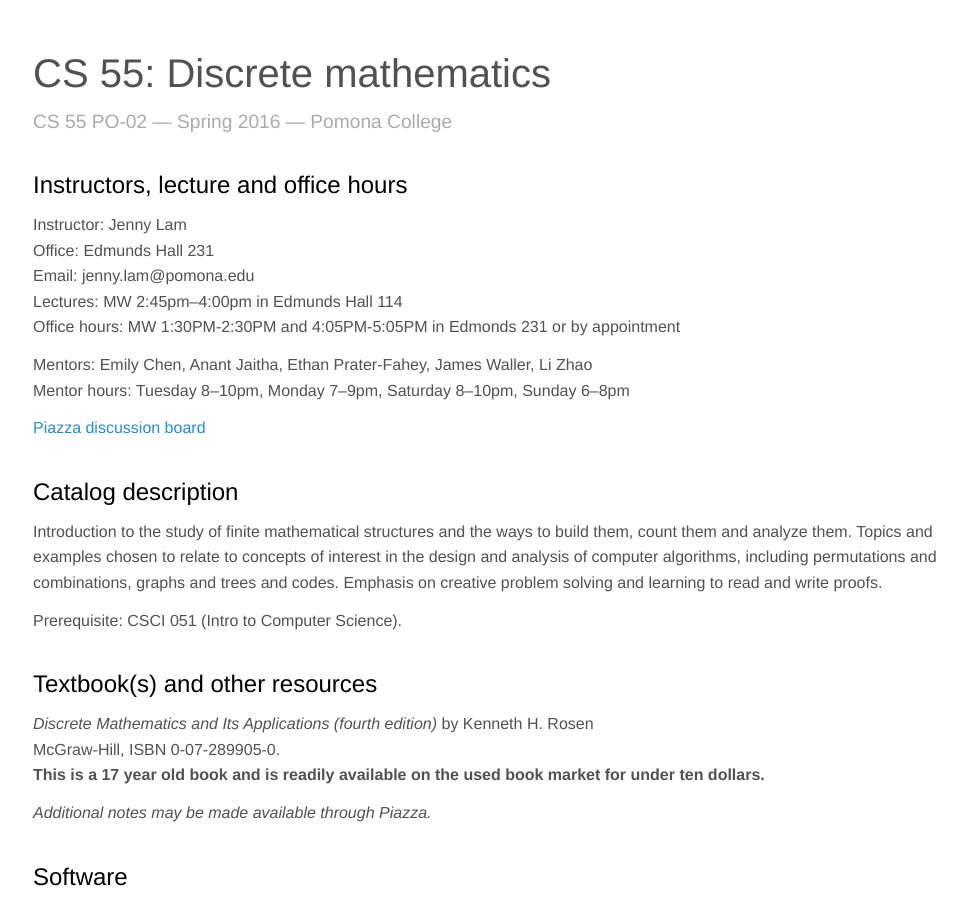
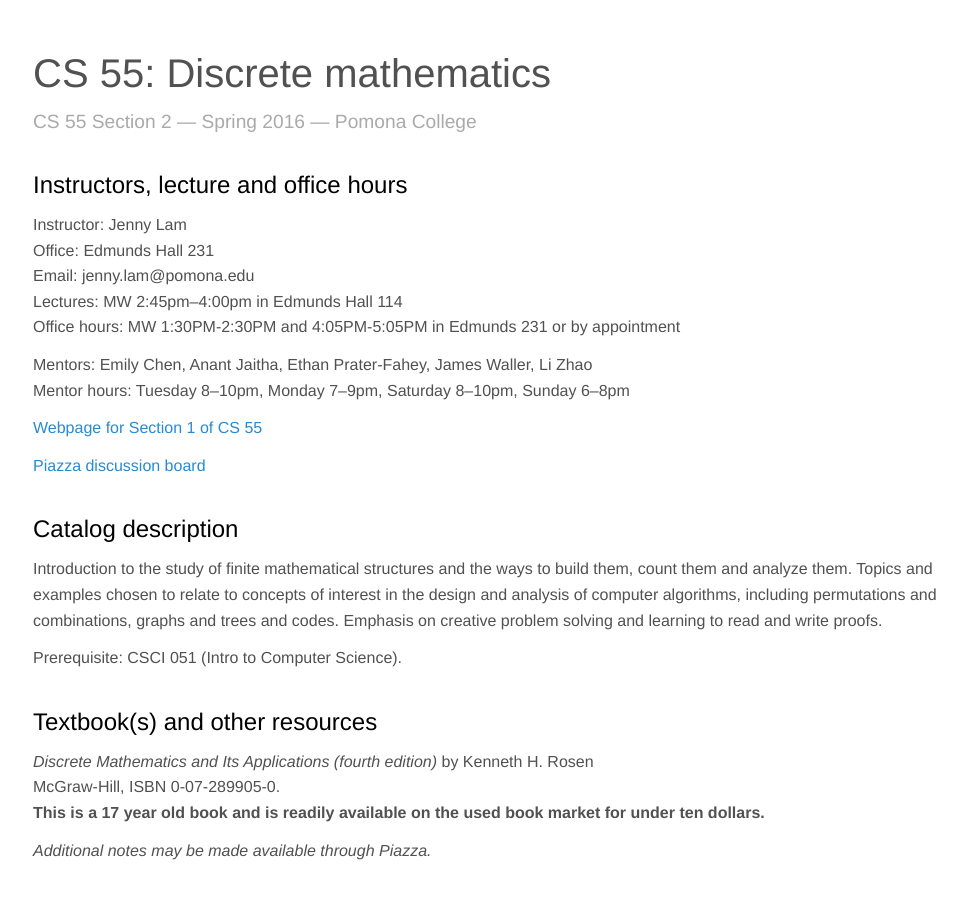
Before and after one commit to jnylam/jnylam.github.io, a Jekyll site: the page built from _courses/55/index.md, in a window 1280 px wide and 900 px high. Shown: the whole window, without its empty margins (127-1094 px from the left). Built offline with Jekyll 4.4.1, drawn with Linux system fonts in a browser that asks for light colours; formulas are drawn with MathJax 3.

Commit message:
minor: crosslink page to section 1 of cs 55

```diff
--- a/_courses/55/index.md
+++ b/_courses/55/index.md
@@ -1,7 +1,7 @@
 ---
 layout: course
 title: "CS 55: Discrete mathematics"
-subtitle: CS 55 PO-02 &mdash; Spring 2016 &mdash; Pomona College
+subtitle: CS 55 Section 2 &mdash; Spring 2016 &mdash; Pomona College
 courseid: "55"
 homepage: true
 mathjax: true
@@ -12,10 +12,12 @@ Instructor: Jenny Lam
 Office: Edmunds Hall 231
 Email: jenny.lam@pomona.edu
 Lectures: MW 2:45pm--4:00pm in Edmunds Hall 114
-Office hours: MW 1:30PM-2:30PM and 4:05PM-5:05PM in Edmonds 231 or by appointment
+Office hours: MW 1:30PM-2:30PM and 4:05PM-5:05PM in Edmunds 231 or by appointment
 
 Mentors: Emily Chen, Anant Jaitha, Ethan Prater-Fahey, James Waller, Li Zhao
 Mentor hours: Tuesday 8--10pm, Monday 7--9pm, Saturday 8--10pm, Sunday 6--8pm
+
+[Webpage for Section 1 of CS 55](http://www.michaeljbannister.com/teaching/55-s16)
 
 [Piazza discussion board](https://piazza.com/pomona/spring2016/cs55/home)
 
```
